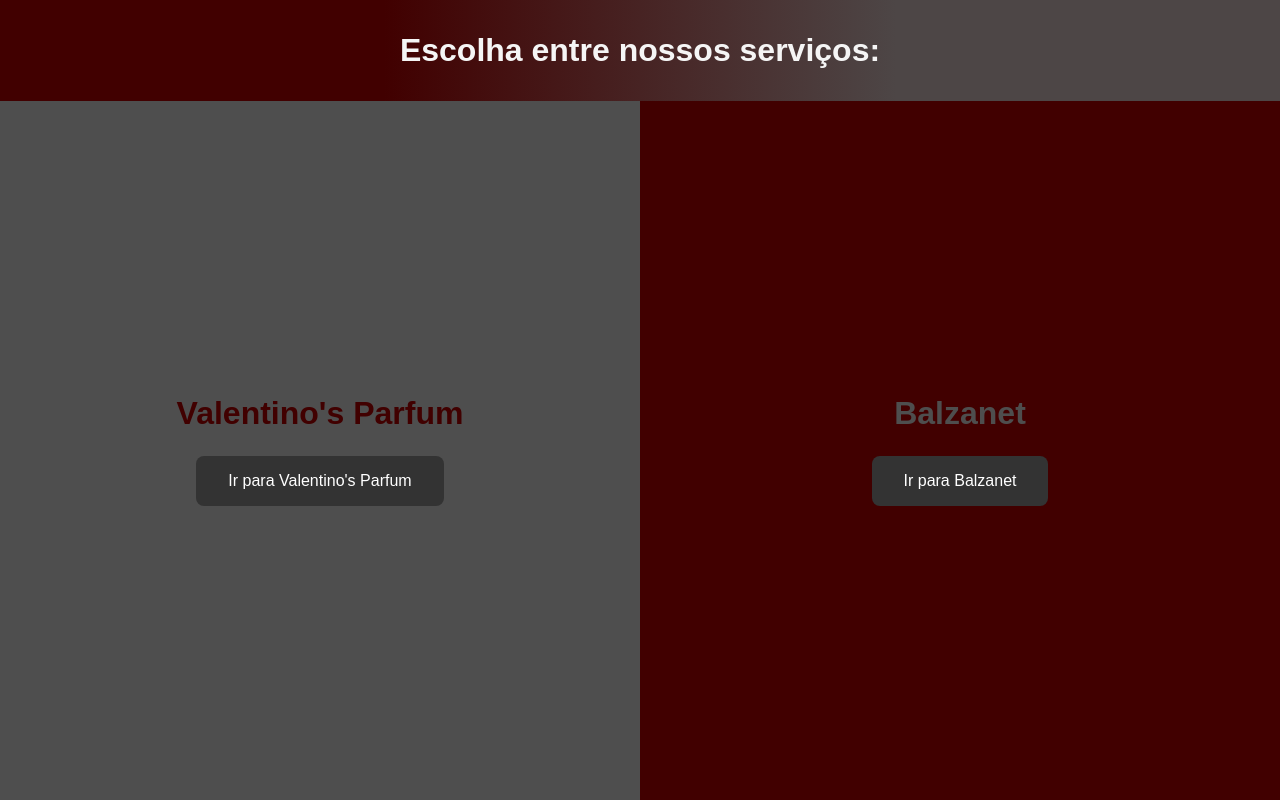
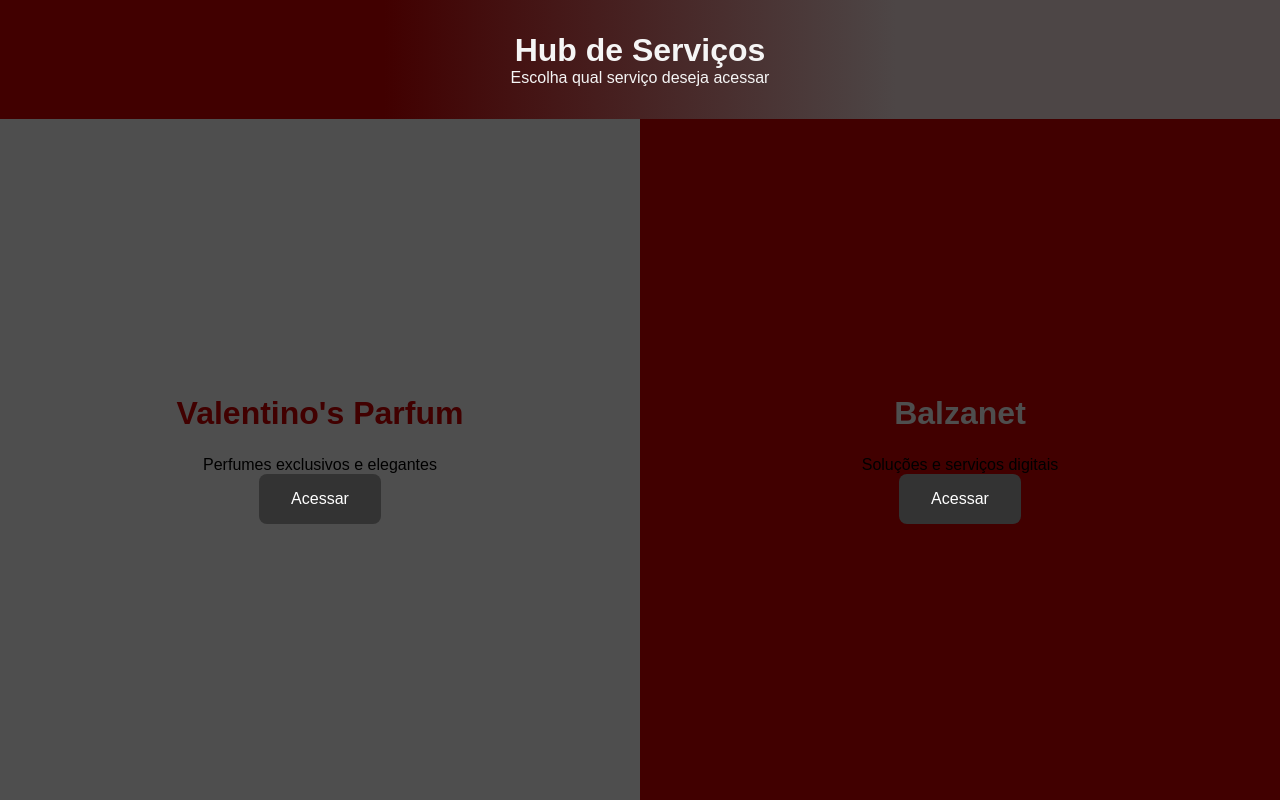
Before and after one commit to balzaNeli/programacao-web-1, a plain HTML site: page Landing-Page/index.html in a window 1280 px wide. Drawn offline with Linux system fonts and the light colour scheme.

Commit message:
Update index.html

```diff
--- a/Landing-Page/index.html
+++ b/Landing-Page/index.html
@@ -1,26 +1,38 @@
 <!DOCTYPE html>
 <html lang="pt-BR">
 <head>
+
 <meta charset="UTF-8">
 <meta name="viewport" content="width=device-width, initial-scale=1.0">
+
 <title>Hub de Serviços</title>
+
 <link rel="stylesheet" href="style.css">
+
 </head>
+
 <body>
+
 <header>
-        <h1>Escolha entre nossos serviços:</h1>
+    <h1>Hub de Serviços</h1>
+    <p>Escolha qual serviço deseja acessar</p>
 </header>
 
 <div class="container">
+
     <div class="lado esquerdo">
         <h2>Valentino's Parfum</h2>
-            <a href="valentino.html" class="botao">Ir para Valentino's Parfum</a>
+        <p>Perfumes exclusivos e elegantes</p>
+        <a href="valentino.html" class="botao">Acessar</a>
     </div>
 
     <div class="lado direito">
         <h2>Balzanet</h2>
-            <a  href="balzanet.html" class="botao">Ir para Balzanet</a>
+        <p>Soluções e serviços digitais</p>
+        <a href="balzanet.html" class="botao">Acessar</a>
     </div>
+
 </div>
+
 </body>
 </html>
```
Lines whose indentation alone changed are shown as unchanged.
